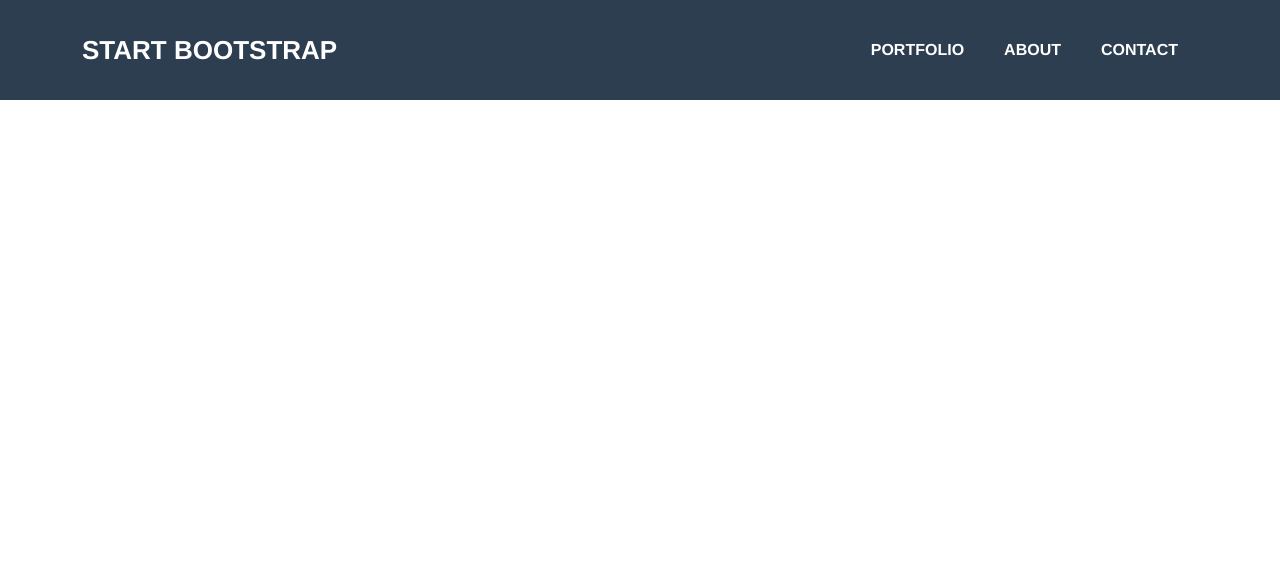
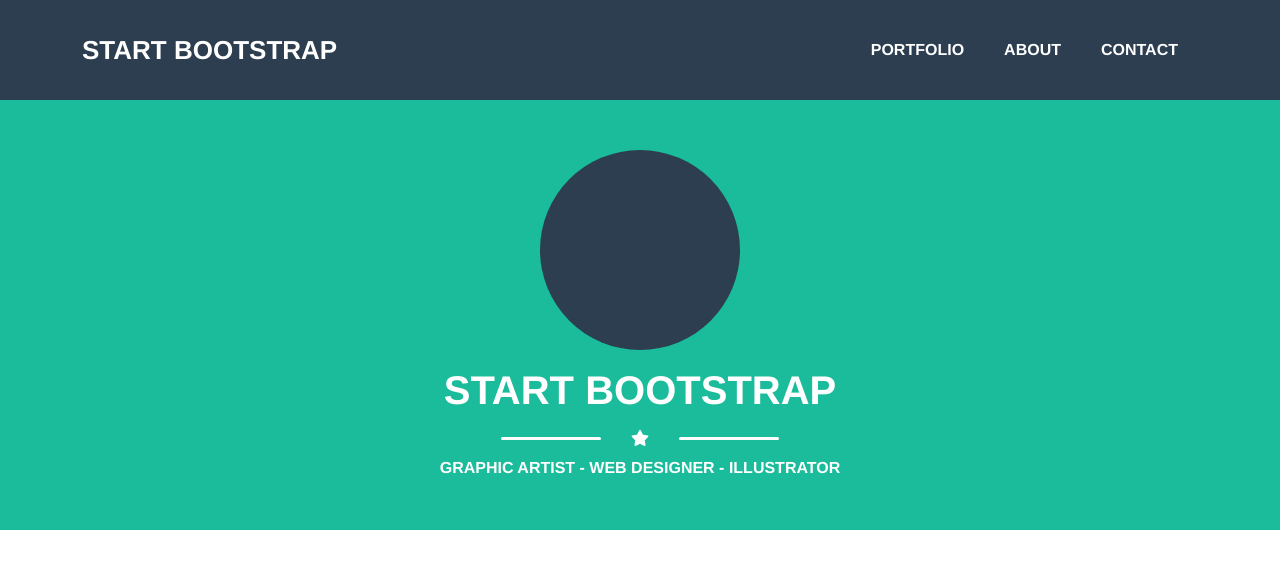
Before and after one commit to VitoMars/html-css-bootstrap-freelancer, a plain HTML site: page index.html in a window 1280 px wide. Drawn offline with nearby package versions, Linux system fonts and the light colour scheme.

Commit message:
Sviluppo jumbo

```diff
--- a/css/style.css
+++ b/css/style.css
@@ -24,7 +24,7 @@ a:hover {
   color: white;
 }
 
-.container-flex {
+.container-nav {
   display: flex;
   justify-content: space-between;
   align-items: center;
@@ -35,15 +35,67 @@ a:hover {
 }
 
 .start,
-.link {
+.link,
+.title,
+.sub-title {
   color: white;
   text-transform: uppercase;
 }
 
 .start {
   font-size: 26px;
+  font-weight: bold;
 }
 
 .link {
   padding: 0px 20px;
 }
+
+.bg-lightgreen {
+  background-color: #1abc9c;
+  padding: 50px 0px;
+}
+
+.img {
+  height: 200px;
+  width: 200px;
+  background-color: #2c3e50;
+  border-radius: 50%;
+  padding: 20px 0px;
+}
+
+.container-flex-column {
+  display: flex;
+  flex-direction: column;
+  justify-content: center;
+  align-items: center;
+}
+
+.title {
+  font-size: 40px;
+  padding: 10px 0px;
+}
+
+.white-star {
+  display: flex;
+  align-items: center;
+}
+
+.white-star i {
+  color: white;
+  padding: 0px 30px;
+}
+
+.sub-title {
+  padding-top: 10px;
+}
+
+.white-star::after,
+.white-star::before {
+  content: "";
+  display: inline-block;
+  height: 3px;
+  width: 100px;
+  border-radius: 2px;
+  background-color: #fff;
+}
--- a/index.html
+++ b/index.html
@@ -6,6 +6,8 @@
    <meta name="viewport" content="width=device-width, initial-scale=1.0">
    <!-- Bootstrap CSS -->
    <link href="https://cdn.jsdelivr.net/npm/bootstrap@5.0.2/dist/css/bootstrap.min.css" rel="stylesheet" integrity="sha384-EVSTQN3/azprG1Anm3QDgpJLIm9Nao0Yz1ztcQTwFspd3yD65VohhpuuCOmLASjC" crossorigin="anonymous">
+   <!-- Font-awesone -->
+   <link rel="stylesheet" href="https://cdnjs.cloudflare.com/ajax/libs/font-awesome/5.15.3/css/all.min.css" integrity="sha512-iBBXm8fW90+nuLcSKlbmrPcLa0OT92xO1BIsZ+ywDWZCvqsWgccV3gFoRBv0z+8dLJgyAHIhR35VZc2oM/gI1w==" crossorigin="anonymous" referrerpolicy="no-referrer" />
    <link rel="stylesheet" href="css/style.css">
    <title>BootStrap Freelancer</title>
 </head>
@@ -15,7 +17,7 @@
       <!-- Barra di Navigazione -->
       <nav>
          <div class="container">
-            <div class="container-flex">
+            <div class="container-nav">
                <!-- Logo Start -->
                <a href="" class="start">Start Bootstrap</a>
 
@@ -30,6 +32,23 @@
       </nav>
    </header>
 
+   <!-- Main -->
+   <main>
+
+      <!-- jumbo -->
+      <div class="bg-lightgreen">
+         <div class="container">
+            <div class="container-flex-column">
+               <div class="img"></div>
+               <div class="title">Start BootStrap</div>
+               <div class="white-star"><i class="fas fa-star"></i></div>
+               <div class="sub-title">Graphic Artist - Web Designer - Illustrator</div>
+            </div>
+         </div>
+      </div>
+
+   </main>
+
 
    <!-- Bootstrap JS -->
    <script src="https://cdn.jsdelivr.net/npm/bootstrap@5.0.2/dist/js/bootstrap.bundle.min.js" integrity="sha384-MrcW6ZMFYlzcLA8Nl+NtUVF0sA7MsXsP1UyJoMp4YLEuNSfAP+JcXn/tWtIaxVXM" crossorigin="anonymous"></script>
```
